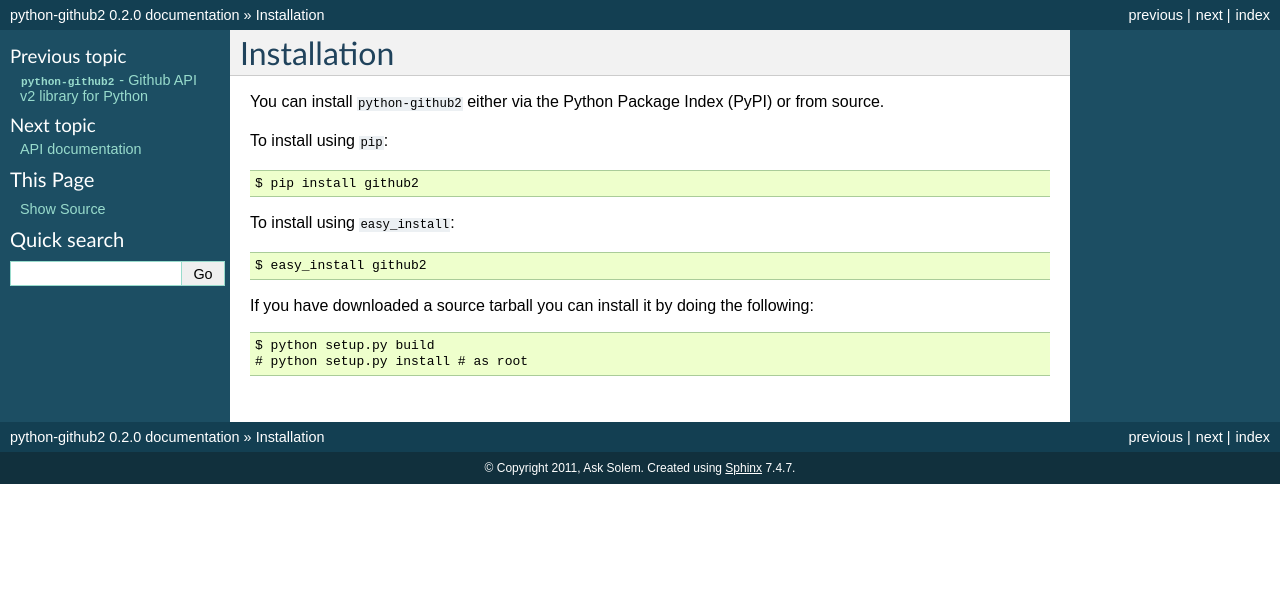
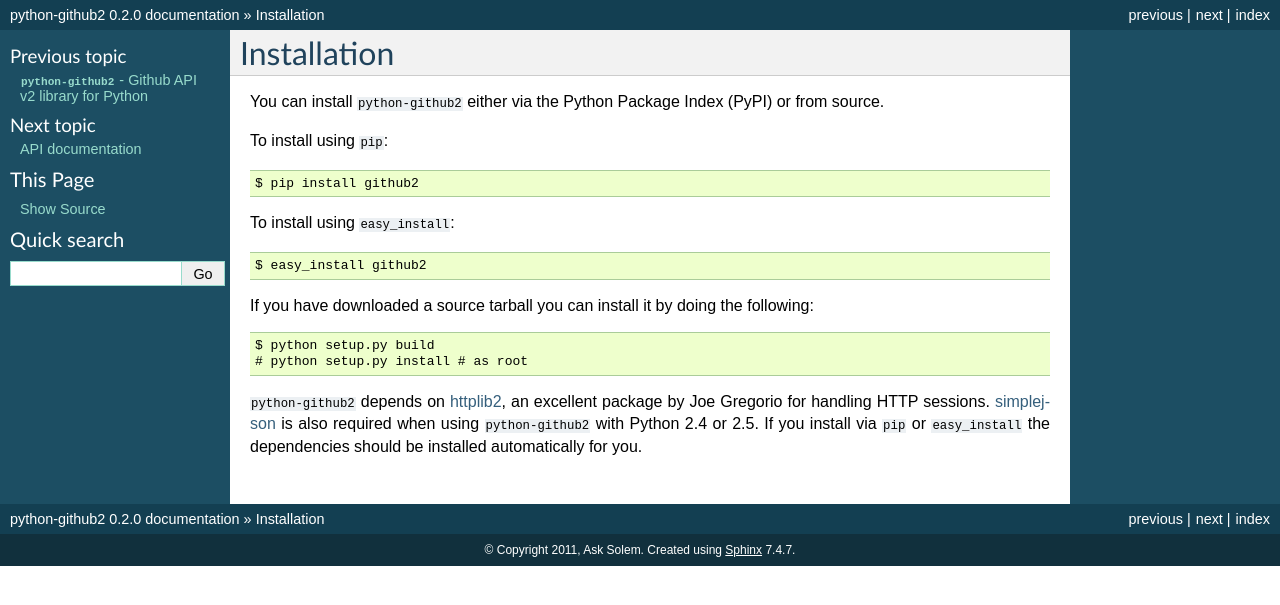
Before and after one commit to ask/python-github2, a Sphinx documentation site: the page built from doc/install.rst, in a window 1280 px wide. Shown: the top 605 px of the page. Built offline with Sphinx 7.4.7, drawn with Linux system fonts in a browser that asks for light colours.

Commit message:
Added dependency information.

```diff
--- a/doc/install.rst
+++ b/doc/install.rst
@@ -17,3 +17,11 @@
 
     $ python setup.py build
     # python setup.py install # as root
+
+``python-github2`` depends on httplib2_, an excellent package by Joe Gregorio
+for handling HTTP sessions.  simplejson_ is also required when using
+``python-github2`` with Python 2.4 or 2.5.  If you install via ``pip`` or
+``easy_install`` the dependencies should be installed automatically for you.
+
+.. _httplib2: http://code.google.com/p/httplib2/
+.. _simplejson: http://pypi.python.org/pypi/simplejson/
```
